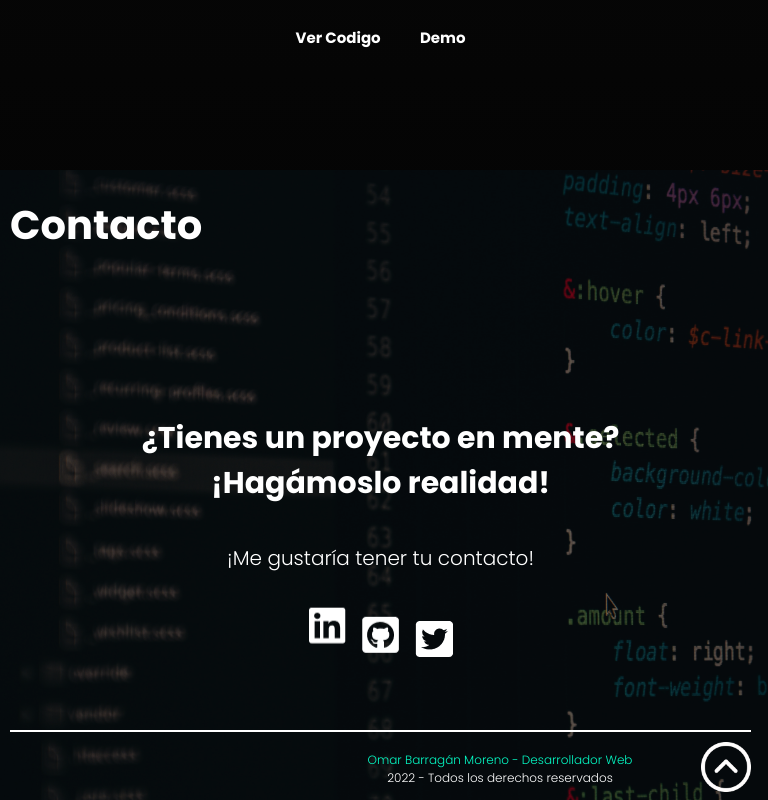
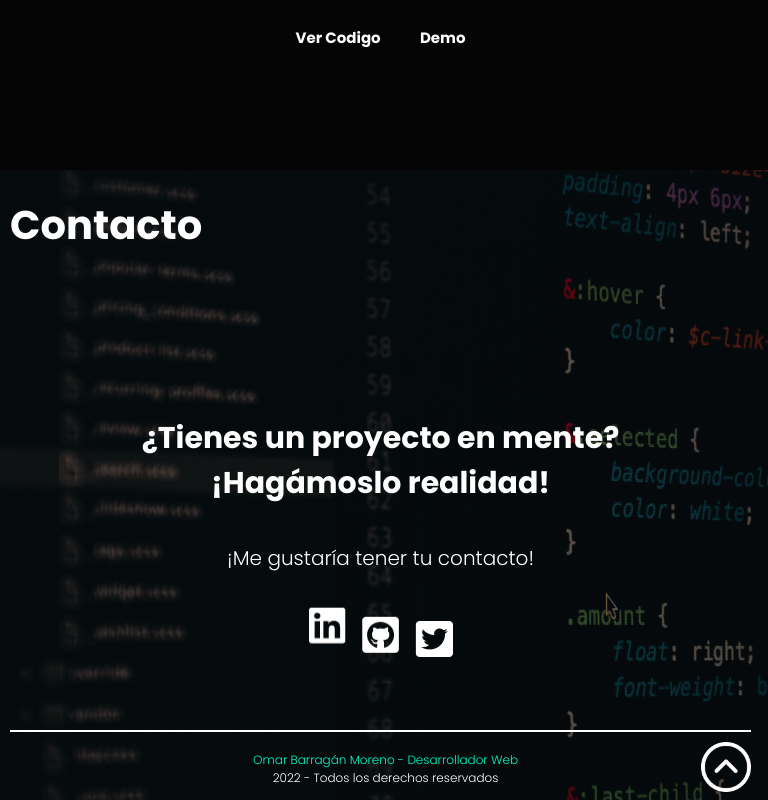
Before and after one commit to obmoreno89/portafolio, a React (Create React App) app: page / in a window 768 px wide. Shown: the part 6146-6946 px from the top of the page. Built offline with nearby package versions, Linux system fonts and the light colour scheme.

Commit message:
corrigiendo bugs

```diff
--- a/src/components/AboutMe/AboutMe.css
+++ b/src/components/AboutMe/AboutMe.css
@@ -312,9 +312,11 @@
 
   }
   .container-image img {
+    height: 170px;
     width: 170px;
-    height: 170px;
-  }
+    right: 13px;
+    position: relative;
+}
 }
 
 @media screen and (min-width: 768px) and (max-width: 1023px) {
@@ -551,7 +553,7 @@
 
   .container-data {
     width: 96%;
-    height: 270px;
+    height: 290px;
   }
 
   .container-personal .container-about {
--- a/src/components/Contact/Contact.css
+++ b/src/components/Contact/Contact.css
@@ -226,9 +226,12 @@
         width: 480px;
     }
 
-    .copyright-title{
+    .copyright-title {
         width: 300px;
-        left: 340px;
+        left: 30px;
+        right: 0;
+        margin-right: auto;
+        margin-left: auto;
     }
   }
 
```
